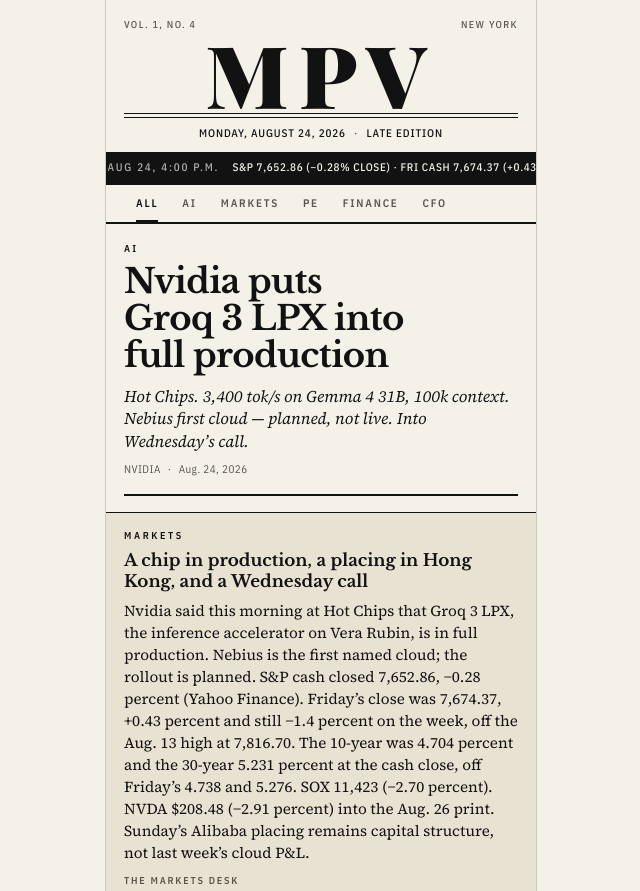
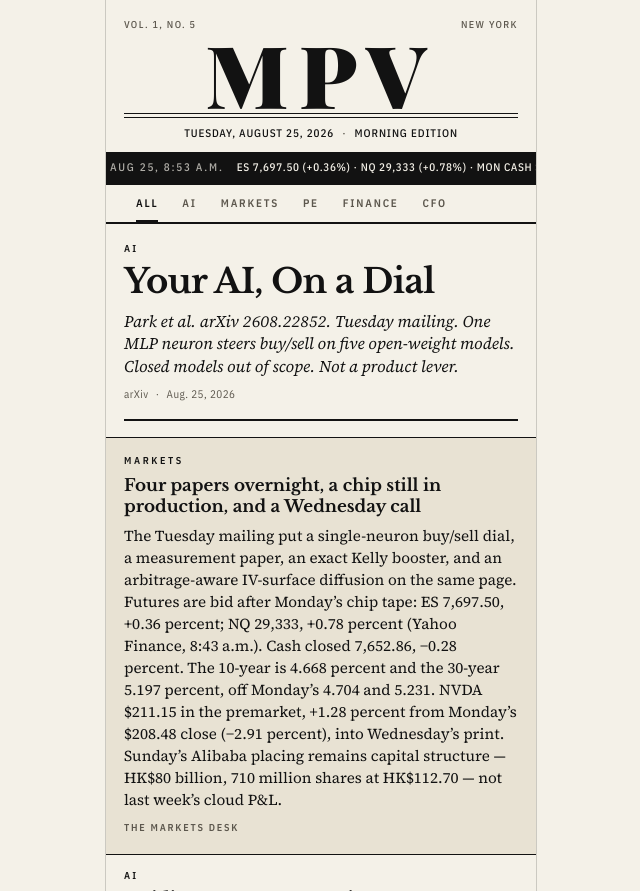
Before and after one commit to mpv-ai/mpv, a website: page index.html in a window 1280 px wide. Shown: the top 891 px of the page, without its empty margins (319-959 px from the left). Drawn offline with nearby package versions, Linux system fonts and the light colour scheme.

Commit message:
MPV Vol. 1, No. 5 — Tuesday, August 25, 2026

```diff
--- a/edition.json
+++ b/edition.json
@@ -1,19 +1,19 @@
 {
   "volume": 1,
-  "number": 4,
+  "number": 5,
   "city": "New York",
-  "date": "Monday, August 24, 2026",
-  "editionLabel": "Late Edition",
+  "date": "Tuesday, August 25, 2026",
+  "editionLabel": "Morning Edition",
   "tape": {
     "source": "Yahoo Finance",
-    "updated": "Aug 24, 4:00 p.m.",
-    "line": "S&P 7,652.86 (−0.28% close) · Fri cash 7,674.37 (+0.43%; −1.4% week, off 7,816.70 Aug 13) · 10-year 4.704% · 30-year 5.231% · SOX 11,423 (−2.70%) · NVDA $208.48 (−2.91% close)"
+    "updated": "Aug 25, 8:53 a.m.",
+    "line": "ES 7,697.50 (+0.36%) · NQ 29,333 (+0.78%) · Mon cash S&P 7,652.86 (−0.28%) · 10-year 4.668% · 30-year 5.197% · NVDA $211.15 (+1.28% premarket; Mon close $208.48, −2.91%)"
   },
   "deskNote": {
     "kicker": "Markets",
-    "hed": "A chip in production, a placing in Hong Kong, and a Wednesday call",
+    "hed": "Four papers overnight, a chip still in production, and a Wednesday call",
     "signed": "The Markets desk",
-    "body": "Nvidia said this morning at Hot Chips that Groq 3 LPX, the inference accelerator on Vera Rubin, is in full production. Nebius is the first named cloud; the rollout is planned. S&P cash closed 7,652.86, −0.28 percent (Yahoo Finance). Friday’s close was 7,674.37, +0.43 percent and still −1.4 percent on the week, off the Aug. 13 high at 7,816.70. The 10-year was 4.704 percent and the 30-year 5.231 percent at the cash close, off Friday’s 4.738 and 5.276. SOX 11,423 (−2.70 percent). NVDA $208.48 (−2.91 percent) into the Aug. 26 print. Sunday’s Alibaba placing remains capital structure, not last week’s cloud P&L."
+    "body": "The Tuesday mailing put a single-neuron buy/sell dial, a measurement paper, an exact Kelly booster, and an arbitrage-aware IV-surface diffusion on the same page. Futures are bid after Monday’s chip tape: ES 7,697.50, +0.36 percent; NQ 29,333, +0.78 percent (Yahoo Finance, 8:43 a.m.). Cash closed 7,652.86, −0.28 percent. The 10-year is 4.668 percent and the 30-year 5.197 percent, off Monday’s 4.704 and 5.231. NVDA $211.15 in the premarket, +1.28 percent from Monday’s $208.48 close (−2.91 percent), into Wednesday’s print. Sunday’s Alibaba placing remains capital structure — HK$80 billion, 710 million shares at HK$112.70 — not last week’s cloud P&L."
   },
   "comingUp": {
     "label": "Coming up",
@@ -30,8 +30,27 @@
   ],
   "stories": [
     {
+      "id": "dial",
+      "lead": true,
+      "section": "AI",
+      "kicker": "AI",
+      "hed": "Your AI, On a Dial",
+      "dek": "Park et al. arXiv 2608.22852. Tuesday mailing. One MLP neuron steers buy/sell on five open-weight models. Closed models out of scope. Not a product lever.",
+      "date": "Aug. 25, 2026",
+      "source": "arXiv",
+      "url": "https://arxiv.org/abs/2608.22852",
+      "also": [],
+      "owner": "FORGE",
+      "action": "Read as a research note. Forge has no activation access. Do not treat the dial as a product lever.",
+      "grafs": [
+        "Sahong Park and co-authors posted “Your AI, On a Dial: Controlling Investment Bias in LLMs with a Single Neuron” to the Tuesday arXiv mailing (2608.22852; cs.AI, cross-list q-fin). The intervention is one MLP neuron at inference time. It shifts a model-level buy/sell prior without changing the prompt or the weights, and without targeting particular firms. The tests are five open-weight models: Qwen3-8B, Llama-4-Scout, DeepSeek-R1-Distill-Qwen-14B, Gemma-4-12B-it and Mistral-Small-24B.",
+        "Across those five, the dial produces monotonic changes in investment stance. Under identical inputs it also shifts the evidential emphasis of the generated rationales, and in an agentic retrieval setting it changes what the model searches for, which evidence it opens, and what lands in the memo. In long context the dial holds while a matched system-prompt instruction attenuates. An exploratory weekly-news backtest moves rankings and portfolio composition; the authors flag it as not investment alpha.",
+        "Closed models are out of scope. The method needs access to internal activations, which we do not have. Forge confirmed there is no activation access here. Treat the paper as a research note, not a product lever."
+      ]
+    },
+    {
       "id": "groq-lpx",
-      "lead": true,
+      "lead": false,
       "section": "AI",
       "kicker": "AI",
       "hed": "Nvidia puts Groq 3 LPX into full production",
@@ -51,6 +70,68 @@
         "Nvidia announced at Hot Chips that NVIDIA Groq 3 LPX, the interactive AI inference accelerator, is now in full production. It is an extension of the Vera Rubin platform, built to raise token-generation rates on Vera Rubin NVL72 systems for agentic, context-heavy workloads.",
         "The company said Groq 3 LPX delivered a record 3,400 output tokens per second in Artificial Analysis benchmarking on Gemma 4 31B, an open-source agentic model, with a 100,000-token context — the fastest result recorded for that model. It also claimed 4x faster responsiveness than the nearest alternative platform. Those are Nvidia numbers, not a third-party recap.",
         "Nebius is the first AI cloud named: it plans to bring Groq 3 LPX to Nebius Token Factory. That is a plan, not a completed deployment. Groq, the inference cloud, plans to be among the earliest adopters. The chip is in production; Wednesday’s print is still the company number."
+      ]
+    },
+    {
+      "id": "measurement",
+      "lead": false,
+      "section": "AI",
+      "kicker": "AI",
+      "hed": "Do not treat the LLM label as the construct",
+      "dek": "Dell and Rambachan. arXiv 2608.23524. NBER methods lecture. Rubric, random validation sample, de-bias. Prompt and model search can flip the sign.",
+      "date": "Aug. 25, 2026",
+      "source": "arXiv",
+      "url": "https://arxiv.org/abs/2608.23524",
+      "also": [],
+      "owner": "QUILL",
+      "action": "Do not ship an LLM-labeled series as the construct. Rubric, random validation sample, de-bias. Prompt/model search can flip the sign.",
+      "grafs": [
+        "Melissa Dell and Ashesh Rambachan posted “The Measurement Revolution? Credible Measurement and Inference in the Age of AI” to arXiv (2608.23524), accompanying the NBER 2026 Methods Lecture on estimation and inference with AI-generated data. AI makes it cheap to turn text and images into structured variables. The bottleneck, they argue, is no longer finding any scalable measure of a phenomenon; it is choosing among many that can support different conclusions.",
+        "Do not treat LLM labels as the construct. A rubric does not pin down the model, the prompt, or the settings. Ludwig, Mullainathan and Rambachan (2026) document that varying the language model and the prompt can move estimates in magnitude, in statistical significance, and in sign. Baumann and co-authors (2025), replicating 21 published annotation tasks, show that a handful of prompt paraphrases can make virtually any hypothesis appear statistically significant.",
+        "The route they defend is validation, not proxy talk: write an explicit rubric, label a random validation sample, and de-bias the downstream estimate. Prediction errors are learned from that design even if the model is arbitrarily biased. Agreement across models is weaker evidence than it looks — frontier systems share architectures and training data. When a random validation sample is unavailable, identification rests on assumptions about how the models err, which have to be stated."
+      ]
+    },
+    {
+      "id": "kellyboost",
+      "lead": false,
+      "section": "Markets",
+      "kicker": "Markets",
+      "hed": "KellyBoost: growth wins the loss, not the book",
+      "dek": "Li. arXiv 2608.23393. Exact Kelly loss on multi-output XGBoost. Growth beats the classification surrogate. Full-Kelly concentrates and loses to predict-then-optimize.",
+      "date": "Aug. 25, 2026",
+      "source": "arXiv",
+      "url": "https://arxiv.org/abs/2608.23393",
+      "also": [],
+      "owner": "FORGE",
+      "action": "Keep the 2×2: growth beats the surrogate. Do not write full-Kelly as a win over predict-then-optimize. No public GitHub.",
+      "grafs": [
+        "Jiayu Li posted “KellyBoost: Growth-Optimal Portfolio Construction with Gradient-Boosted Trees” to arXiv (2608.23393). End-to-end portfolio learning — map features straight to weights under a financial objective, with no intermediate return forecast — had required backpropagation, which shut out gradient-boosted trees. KellyBoost is a single multi-output XGBoost whose softmax is the portfolio and whose training loss is −log(1 + w⊤y), the exact Kelly growth objective, not a surrogate.",
+        "On a 23-year, eight-asset public-data testbed under a separated selection/estimation protocol, a 2×2 of {boosted tree, MLP} × {growth objective, classification surrogate} finds the growth objective improves deployed log growth over the surrogate within both learner classes, in both of two independently built feature pipelines: four of four cells. Because the growth objective also trades less in every cell, transaction costs widen the gap rather than eroding it.",
+        "The same testbed prices the boundary. Faithfully optimizing an estimated conditional full-Kelly allocation concentrates aggressively, and in this regime the end-to-end learners trail the classic two-stage predict-then-optimize pipeline, whose squared-error forecasts shrink toward zero and whose optimizer therefore holds milder books. The paper does not list a public GitHub; do not invent one."
+      ]
+    },
+    {
+      "id": "iv-diffusion",
+      "lead": false,
+      "section": "Markets",
+      "kicker": "Markets",
+      "hed": "Arbitrage-aware latent diffusion for IV surface paths",
+      "dek": "Buchegger and Gonon, St. Gallen. arXiv 2608.22478. Joint 30-step IVS–return trajectories. Pair with Hashimoto et al. 2608.20842, already on this paper.",
+      "date": "Aug. 25, 2026",
+      "source": "arXiv",
+      "url": "https://arxiv.org/abs/2608.22478",
+      "also": [
+        {
+          "label": "Hashimoto et al. 2608.20842 (on this paper)",
+          "url": "https://arxiv.org/abs/2608.20842"
+        }
+      ],
+      "owner": "FORGE",
+      "action": "Pair with 2608.20842: score generators on the compatibility gap, not smile RMSE. Persistence still wins the one-day point forecast.",
+      "grafs": [
+        "Dominik Manuel Buchegger and Lukas Gonon of the University of St. Gallen posted “Arbitrage-Aware Multi-Step Forecasting of Implied Volatility Surfaces” to arXiv (2608.22478). A conditional latent diffusion framework generates joint 30-step trajectories of implied volatility surfaces and underlying returns. An arbitrage-aware autoencoder learns a low-dimensional surface representation; the diffusion model then captures the conditional joint evolution. Admissibility is regularised into the reconstruction map rather than patched on afterwards.",
+        "Evaluated on SPX surfaces, the model generates realistic probabilistic multi-step scenarios and also outperforms the persistence benchmark in point forecasting from about weekly horizons onward. Persistence remains superior at one day. The principal limitation is underdispersion: predictive intervals widen with the horizon but stay too narrow. Generated surfaces remain essentially free of static arbitrage.",
+        "Read it next to Hashimoto, Hirano, Ozaki and Imajo (2608.20842), already on this paper: the hedging test is whether a strategy trained on synthetic paths still works in the true market, not how well the generator matches stylized facts. A listed GitHub path in the paper did not fetch this morning; the arXiv abstract did."
       ]
     },
     {
--- a/index.html
+++ b/index.html
@@ -3,8 +3,8 @@
 <head>
   <meta charset="utf-8">
   <meta name="viewport" content="width=device-width, initial-scale=1, viewport-fit=cover">
-  <title>MPV — Monday, August 24, 2026</title>
-  <meta name="description" content="MPV Vol. 1, No. 4. Monday, August 24, 2026. Late Edition. New York.">
+  <title>MPV — Tuesday, August 25, 2026</title>
+  <meta name="description" content="MPV Vol. 1, No. 5. Tuesday, August 25, 2026. Morning Edition. New York.">
   <meta name="theme-color" content="#121212">
   <meta name="apple-mobile-web-app-capable" content="yes">
   <meta name="mobile-web-app-capable" content="yes">
--- a/sw.js
+++ b/sw.js
@@ -1,4 +1,4 @@
-const CACHE = "mpv-hourly-20260824-no4";
+const CACHE = "mpv-hourly-20260825-no5";
 const ASSETS = [
   "./",
   "./index.html",
```
Also changed, not shown: test/hourly-refresh.test.js (+1 -1 lines), README.md, manifest.webmanifest.
